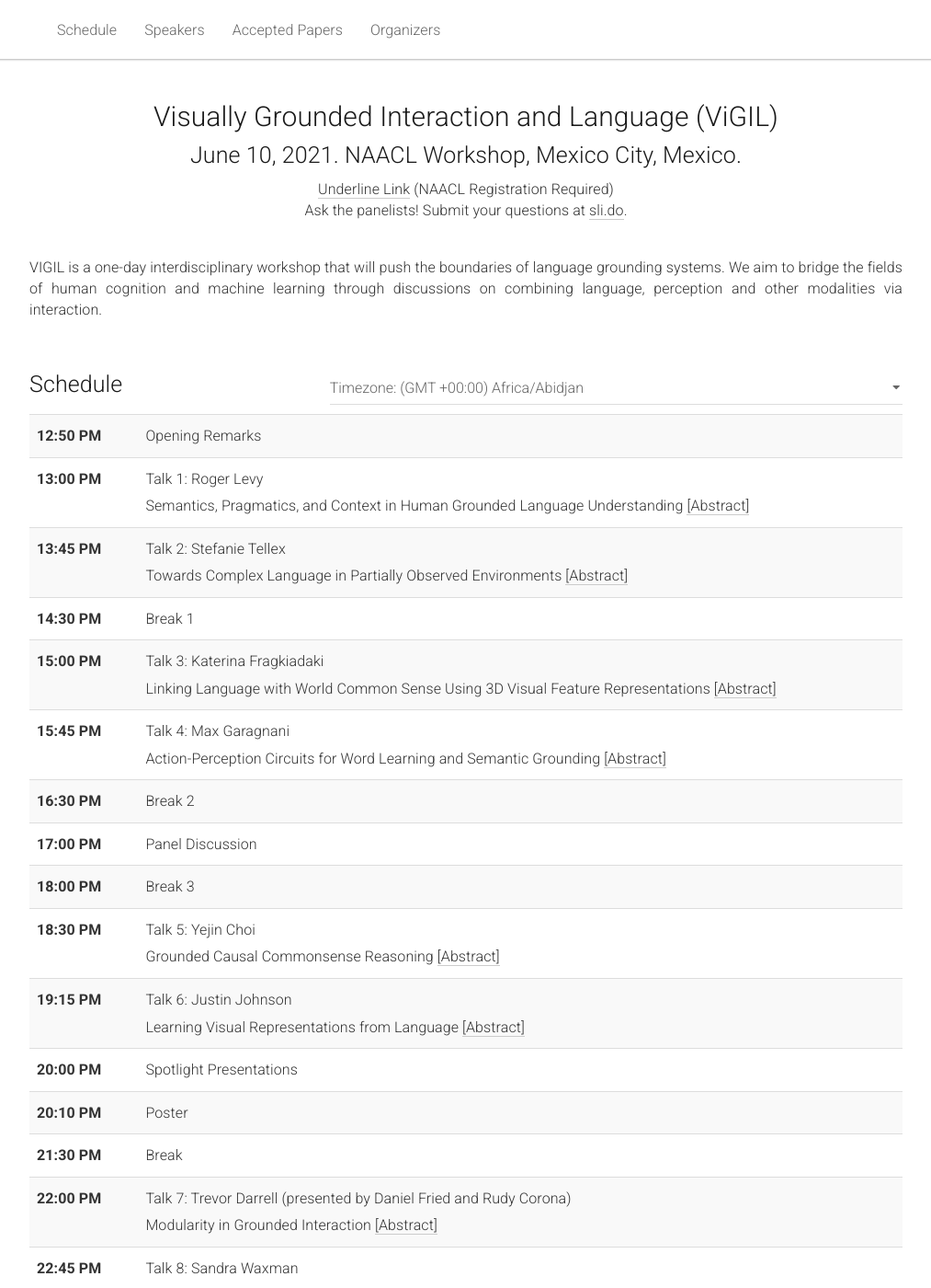
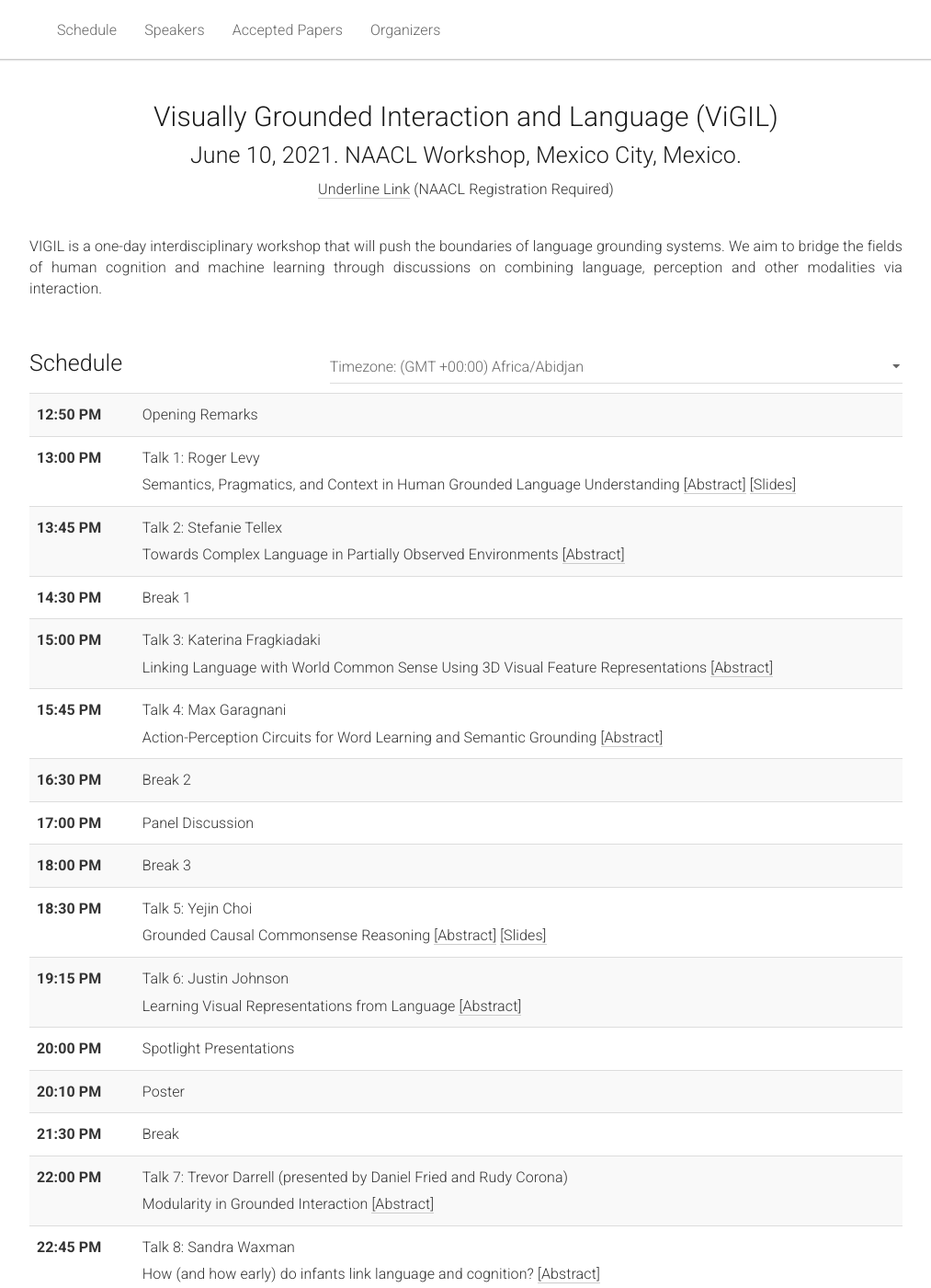
Before and after one commit to vigilworkshop/vigilworkshop.github.io, a Jekyll site: the page built from _pages/home.md, in a window 1280 px wide and 1400 px high. Shown: the whole window at 92% size, without its empty margins (133-1146 px from the left). Built offline with Jekyll 4.4.1, drawn with Linux system fonts in a browser that asks for light colours.

Commit message:
[master] update slides

```diff
--- a/_pages/home.md
+++ b/_pages/home.md
@@ -15,7 +15,7 @@ acknowledgements: ""
     <center><h1>Visually Grounded Interaction and Language (ViGIL)</h1></center>
     <center><h2>June 10, 2021. NAACL Workshop, Mexico City, Mexico.</h2></center>
     <center><a href="https://underline.io/events/122/sessions?eventSessionId=4293" target="_blank">Underline Link</a> (NAACL Registration Required)</center>
-    <center>Ask the panelists! Submit your questions at <a href="https://app.sli.do/event/zf5ggt9a/live/questions" target="_blank">sli.do</a>.</center>
+    <!--center>Ask the panelists! Submit your questions at <a href="https://app.sli.do/event/zf5ggt9a/live/questions" target="_blank">sli.do</a>.</center-->
   </div>
 </div>
 
@@ -47,6 +47,7 @@ acknowledgements: ""
     <tr> <th scope="row" data-time="09:00">09:00 AM</th> <td>
       Talk 1: Roger Levy<br />Semantics, Pragmatics, and Context in Human Grounded Language Understanding
       <a data-toggle="collapse" href="#schedule-talk1" aria-cexpanded="false" aria-controls="schedule-talk1">[Abstract]</a>
+      <a target="_blank" href="/static/slides-2021/roger_levy.pdf">[Slides]</a>
       <div class="collapse" id="schedule-talk1">
         Abstract: Computational systems for grounded language understanding have seen impressive advances over the last decade, due largely to advances in multimodal datasets, neural and symbolic modeling techniques, and computational power. But human meaning interpretation in grounded contexts remains far deeper and more sophisticated. In this talk I describe several recent studies in our research group that illustrate the subtlety and richness of human meaning interpretation using very simple, experimentally controlled utterances and visual grounding contexts. These studies shed light on the compositional structure of the semantic representations underlying human language comprehension, their relationship with the pragmatic inference mechanisms that support contextually conditioned interpretation, and the likely requirements for truly human-like language understanding in artificial systems.
       </div>
@@ -80,6 +81,7 @@ acknowledgements: ""
     <tr> <th scope="row" data-time="14:30">14:30 PM</th> <td>
       Talk 5: Yejin Choi<br />Grounded Causal Commonsense Reasoning
       <a data-toggle="collapse" href="#schedule-talk5" aria-cexpanded="false" aria-controls="schedule-talk5">[Abstract]</a>
+      <a target="_blank" href="/static/slides-2021/yejin_choi.pdf">[Slides]</a>
       <div class="collapse" id="schedule-talk5">
         Abstract: In this talk, we will consider Harnad’s symbol grounding problem from three different angles: learning the functional meaning of objects and actions through interactions in a 3D environment, learning the grounded meaning of more complex language by watching YouTube videos at extreme scale, and learning causal commonsense inferences of the visual scenes through a large-scale symbolic knowledge graph.
       </div>
```
Also changed, not shown: 2 other files.
